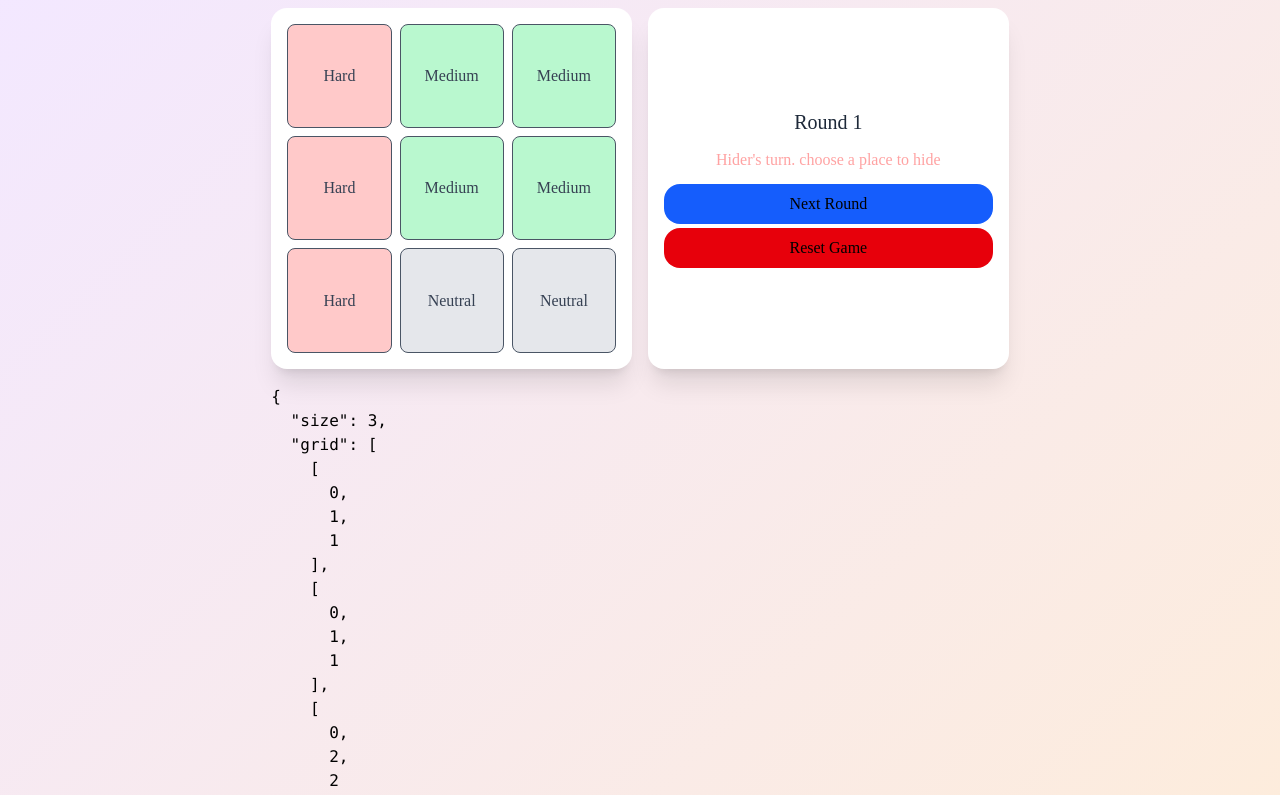
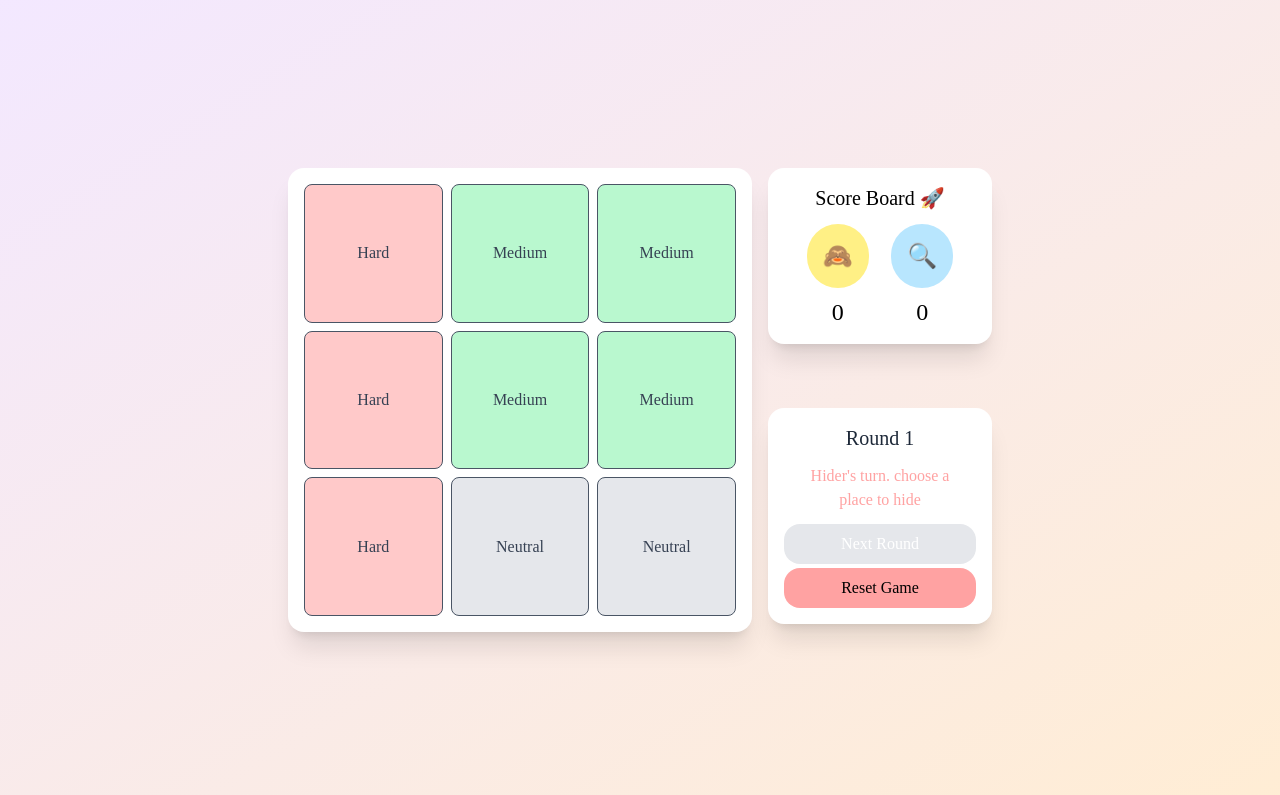
Before and after one commit to Michael23Magdy/hide-seek-webgame-lp-solver, a React (Vite) app in the folder frontend/: page /game in a window 1280 px wide. Shown: the top 795 px of the page. Built offline with nearby package versions, Linux system fonts and the light colour scheme.

Commit message:
display score board

```diff
--- a/frontend/src/Components/GamePageComponents/GameStatusDisplay.jsx
+++ b/frontend/src/Components/GamePageComponents/GameStatusDisplay.jsx
@@ -5,7 +5,7 @@ import BoxContainer from "../ui/BoxContainer";
 const GameStatusDisplay = () => {
     const {state: gameState, actions} = useGame();
 
-    const isNextRoundAvailable = gameState.roundWinner != null || true;
+    const isNextRoundAvailable = gameState.roundWinner != null;
     const handNextRound = () => {
         actions.setHiderChoice(null, null);
         actions.setSeekerChoice(null, null);
@@ -27,7 +27,7 @@ const GameStatusDisplay = () => {
     return (
         <BoxContainer className="flex flex-col justify-center items-center gap-1 w-full">
             <p className="text-xl text-gray-800">Round {gameState.roundCount}</p>
-            <div className="text-red-300 p-2 rounded-2xl w-full text-center">
+            <div className="text-red-300 p-2 rounded-2xl w-48 text-center">
                 {
                     (gameState.roundWinner == GameRole.Hider)   ? <p>The hider is the winner</p>  :
                     (gameState.roundWinner == GameRole.Seeker)  ? <p>The Seeker is the winner</p> :
@@ -36,14 +36,14 @@ const GameStatusDisplay = () => {
                 }
             </div>
             <button
-                className={` bg-blue-600 p-2 rounded-2xl w-full disabled:bg-gray-200 disabled:text-white `}
+                className={` bg-blue-300 p-2 rounded-2xl w-full disabled:bg-gray-200 disabled:text-white `}
                 onClick={handNextRound}
                 disabled={!isNextRoundAvailable}
             >
                 Next Round
             </button>
             <button
-                className="bg-red-600 p-2 rounded-2xl w-full"
+                className="bg-red-300 p-2 rounded-2xl w-full"
                 onClick={handleGameReset}
             >
                 Reset Game
--- a/frontend/src/Components/GamePageComponents/ScoreBoard.jsx
+++ b/frontend/src/Components/GamePageComponents/ScoreBoard.jsx
@@ -0,0 +1,27 @@
+import { useGame } from "../../context/GameContext";
+import BoxContainer from "../ui/BoxContainer";
+
+const ScoreBoard=()=>{
+    const {state: gameState, actions} = useGame();
+
+    return (
+        <BoxContainer className="h-max">
+            <div className=" text-xl text-center mb-3">Score Board 🚀</div>
+            <div className="flex justify-evenly">
+
+                <div className="text-2xl flex flex-col">
+                    <span className="p-4 rounded-full bg-yellow-200 mb-2">🙈</span>
+                    <span className="w-full text-center">{gameState.hiderScore}</span>
+                </div>
+                <div className="text-2xl flex flex-col">
+                    <span className="p-4 rounded-full bg-sky-200 mb-2">🔍</span>
+                    <span className="w-full text-center">{gameState.seekerScore}</span>
+                </div>
+            </div>
+        </BoxContainer>
+    );
+
+};//bravoooooo MICKYYYYYYYYYYYYYYYYYY
+// 1 2 3 Caroline Caroletaaaaaaaaa
+
+export default ScoreBoard;
--- a/frontend/src/pages/GamePage.jsx
+++ b/frontend/src/pages/GamePage.jsx
@@ -4,6 +4,7 @@ import GameGrid from "../Components/GamePageComponents/GameGrid";
 import GameStatusDisplay from "../Components/GamePageComponents/GameStatusDisplay";
 import { GameRole, PlayerType } from "../constants/enums";
 import { chooseRandomCell } from "../game/utils";
+import ScoreBoard from "../Components/GamePageComponents/ScoreBoard";
 
 const GamePage = () => {
     const {state: gameState, actions} = useGame();
@@ -30,6 +31,11 @@ const GamePage = () => {
         const winner = (gameState.hiderChoice.x === gameState.seekerChoice.x
                     && gameState.hiderChoice.y === gameState.seekerChoice.y) ? GameRole.Seeker : GameRole.Hider;
         actions.setRoundWinner(winner) ;
+        if(winner == GameRole.Seeker)
+            actions.increamentSeekerScore(100);
+        else
+            actions.increamentHiderScore(100);
+
     }
 
     useEffect(()=>{
@@ -48,10 +54,20 @@ const GamePage = () => {
         // Removed incomplete 'if(game)' statement
     }, [gameState.turn]);
     return (
-        <div className="h-max grid grid-cols-2 gap-4">
-            <GameGrid onCellClick={play} />
-            <GameStatusDisplay />
-            <pre>{JSON.stringify(gameState, null, 2)}</pre>
+        <div className="grid grid-cols-1 grid-rows-3 sm:grid-cols-3 sm:grid-rows-2 gap-4 h-max">
+            <div className="row-span-2 col-span-2">
+                <GameGrid onCellClick={play} />
+            </div>
+            <div className="row-span-1 col-span-1 h-max">
+                <ScoreBoard />
+            </div>
+            <div className="row-span-1 col-span-1">
+                <GameStatusDisplay />
+            </div>
+            {/* Optionally, show gameState for debugging in a hidden cell or below */}
+            {/* <div className="col-span-3">
+                <pre>{JSON.stringify(gameState, null, 2)}</pre>
+            </div> */}
         </div>
     );
 }
```
